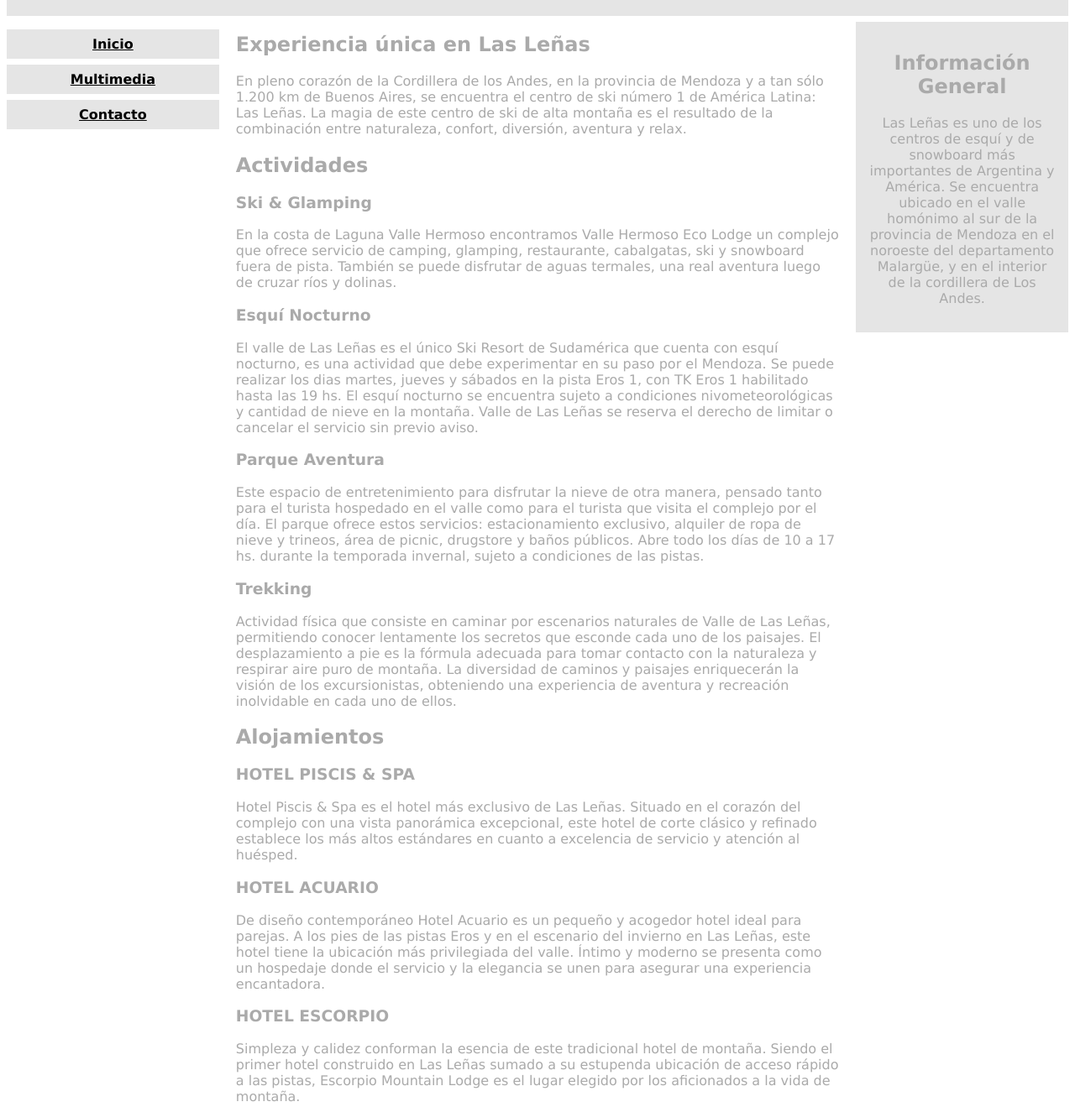
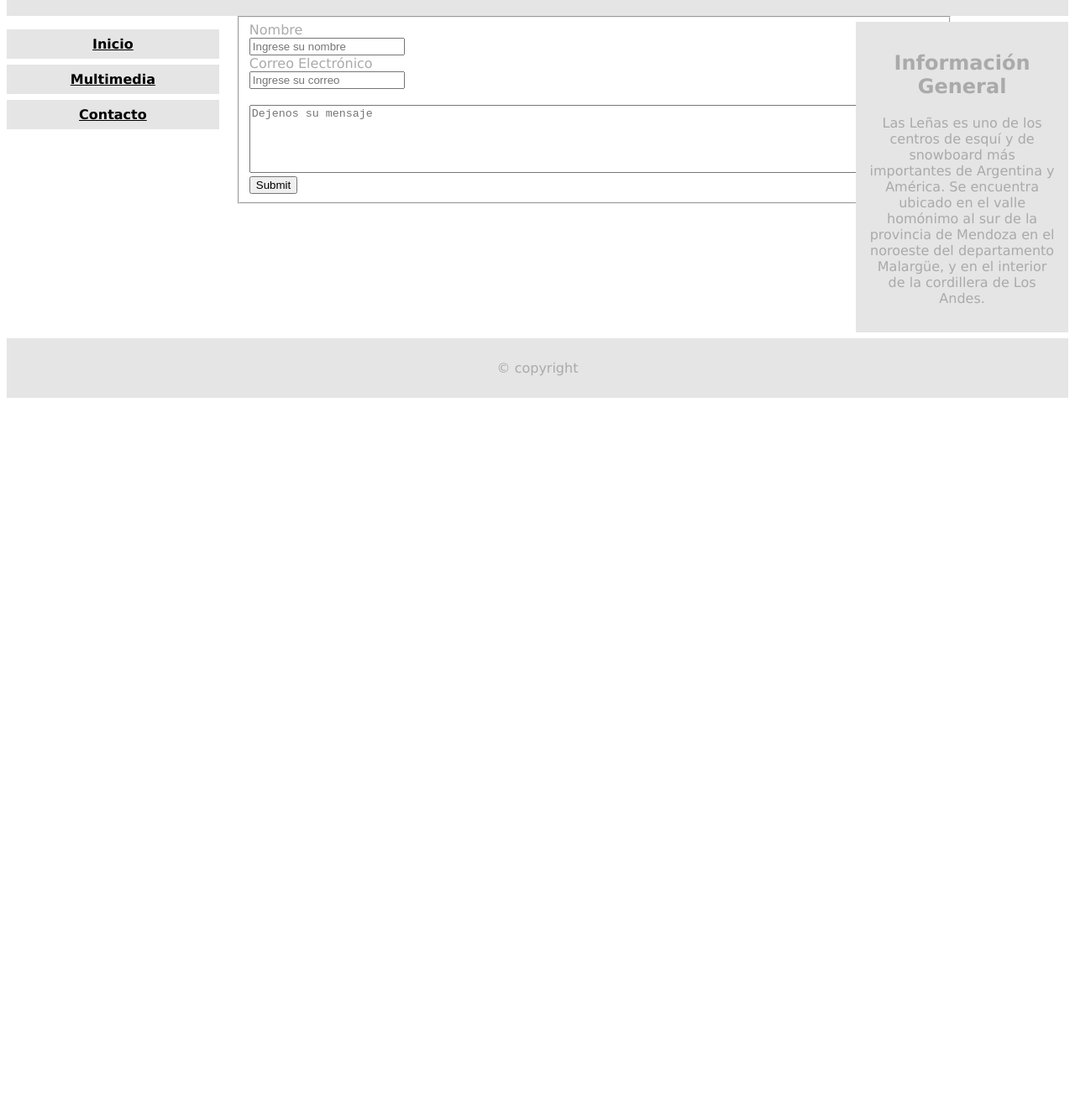
Before and after one commit to ninacnel/utn-labcomII-practices, a plain HTML site: page U02P03/contact.html in a window 1280 px wide. Shown: the part 100-1419 px from the top of the page at 84% size. After the commit the page ends 800 px from the top, so only its background shows below. Drawn offline with Linux system fonts and the light colour scheme.

Commit message:
practica2

```diff
--- a/U02P03/contact.html
+++ b/U02P03/contact.html
@@ -15,60 +15,25 @@
     <div class="container">
         <nav>
             <ul>
-                <li><a href="#">Inicio</a></li>
+                <li><a href="index.html">Inicio</a></li>
                 <li><a href="multimedia.html" target="_blank">Multimedia</a></li>
-                <li><a href="contact.html" target="_blank">Contacto</a></li>
+                <li><a href="#" target="_blank">Contacto</a></li>
             </ul>
         </nav>
 
         <main>
             <section>
-                <h1>Experiencia única en Las Leñas</h1>
-                <p>En pleno corazón de la Cordillera de los Andes, en la provincia de Mendoza y a tan sólo 1.200 km de Buenos Aires, se encuentra el centro de ski número 1 de América Latina: Las Leñas. La magia de este centro de ski de alta montaña es el resultado de la combinación entre naturaleza, confort, diversión, aventura y relax.</p>
+                <form action=" ">
+                    <fieldset>
+                        <label for="nombre">Nombre</label><br>
+                        <input type="text" placeholder="Ingrese su nombre" name="nombre" required><br>
+                        <label for="correo">Correo Electrónico</label><br>
+                        <input type="mail" placeholder="Ingrese su correo" name="correo" required><br><br>
+                        <textarea name="mensaje" rows="5" cols="100" placeholder="Dejenos su mensaje"></textarea><br>
+                        <input type="submit" name="boton">
+                    </fieldset>
+                </form>
         </section>
-
-            <section>
-                <h2>Actividades</h2>
-                <article>
-                    <h3>Ski & Glamping</h3>
-                    <p>En la costa de Laguna Valle Hermoso encontramos Valle Hermoso Eco Lodge un complejo que ofrece servicio de camping, glamping, restaurante, cabalgatas, ski y snowboard fuera de pista. También se puede disfrutar de aguas termales, una real aventura luego de cruzar ríos y dolinas.</p>
-                </article>
-                <article>
-                    <h3>Esquí Nocturno</h3>
-                    <p>El valle de Las Leñas es el único Ski Resort de Sudamérica que cuenta con esquí nocturno, es una actividad que debe experimentar en su paso por el Mendoza.
-                    Se puede realizar los dias martes, jueves y sábados en la pista Eros 1, con TK Eros 1 habilitado hasta las 19 hs.
-                    El esquí nocturno se encuentra sujeto a condiciones nivometeorológicas y cantidad de nieve en la montaña. Valle de Las Leñas se reserva el derecho de limitar o cancelar el servicio sin previo aviso.</p>
-                </article>
-                <article>
-                    <h3>Parque Aventura</h3>
-                    <p>Este espacio de entretenimiento para disfrutar la nieve de otra manera, pensado tanto para el turista hospedado en el valle como para el turista que visita el complejo por el día.
-
-                    El parque ofrece estos servicios: estacionamiento exclusivo, alquiler de ropa de nieve y trineos, área de picnic, drugstore y baños públicos. Abre todo los días de 10 a 17 hs. durante la temporada invernal, sujeto a condiciones de las pistas.</p>
-                </article>
-                <article>
-                    <h3>Trekking</h3>
-                    <p>Actividad física que consiste en caminar por escenarios naturales de Valle de Las Leñas, permitiendo conocer lentamente los secretos que esconde cada uno de los paisajes.
-
-                    El desplazamiento a pie es la fórmula adecuada para tomar contacto con la naturaleza y respirar aire puro de montaña. La diversidad de caminos y paisajes enriquecerán la visión de los excursionistas, obteniendo una experiencia de aventura y recreación inolvidable en cada uno de ellos. </p>
-                </article>
-            </section>
-
-            <section>
-                <h2>Alojamientos</h2>
-                <article>
-                    <h3>HOTEL PISCIS & SPA</h3>
-                    <p>Hotel Piscis & Spa es el hotel más exclusivo de Las Leñas. Situado en el corazón del complejo con una vista panorámica excepcional, este hotel de corte clásico y refinado establece los más altos estándares en cuanto a excelencia de servicio y atención al huésped.</p>
-                </article>
-                <article>
-                    <h3>HOTEL ACUARIO</h3>
-                    <p>De diseño contemporáneo Hotel Acuario es un pequeño y acogedor hotel ideal para parejas. A los pies de las pistas Eros y en el escenario del invierno en Las Leñas, este hotel tiene la ubicación más privilegiada del valle.
-                    Íntimo y moderno se presenta como un hospedaje donde el servicio y la elegancia se unen para asegurar una experiencia encantadora.</p>
-                </article>
-                <article>
-                    <h3>HOTEL ESCORPIO</h3>
-                    <p>Simpleza y calidez conforman la esencia de este tradicional hotel de montaña. Siendo el primer hotel construido en Las Leñas sumado a su estupenda ubicación de acceso rápido a las pistas, Escorpio Mountain Lodge es el lugar elegido por los aficionados a la vida de montaña.</p>
-                </article>
-            </section>
         </main>
 
         <div class="right">
```
Also changed, not shown: U02P02/login.html (+59 -3 lines).
